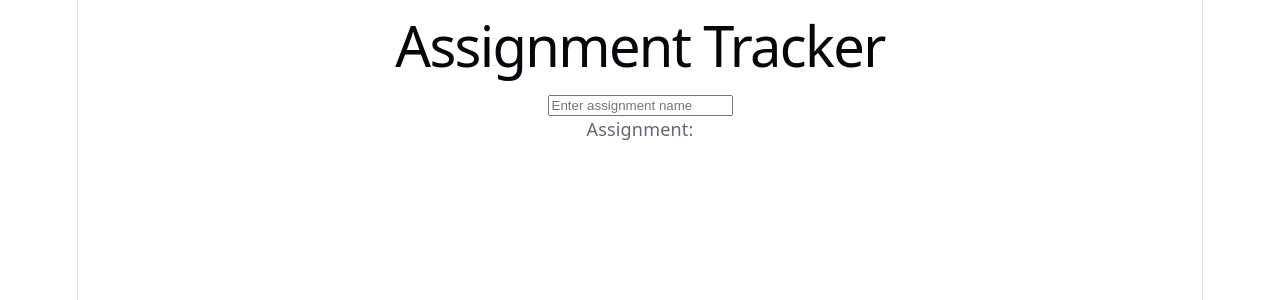
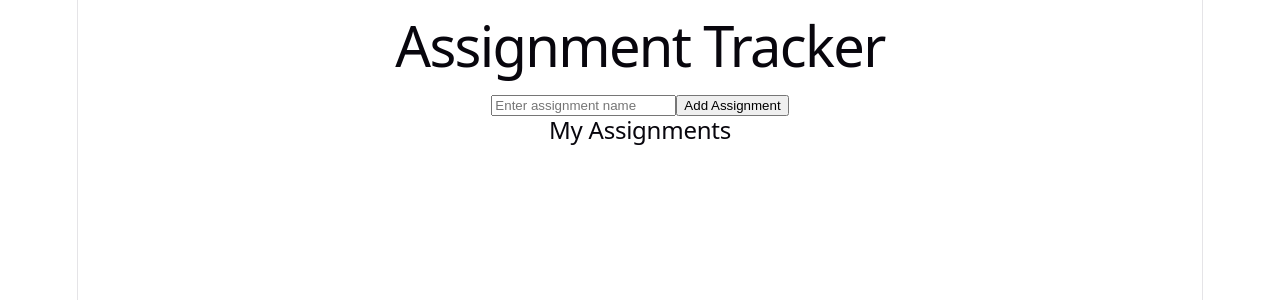
Before and after one commit to yash110905/react-assignment-tracker, a React (Vite) app in the folder react-assignment-tracker/: page / in a window 1280 px wide. Shown: the top 300 px of the page. Built offline with nearby package versions, Linux system fonts and the light colour scheme.

Commit message:
Added assignment list and add button

```diff
--- a/react-assignment-tracker/src/App.jsx
+++ b/react-assignment-tracker/src/App.jsx
@@ -2,6 +2,18 @@ import { useState } from "react";
 
 function App() {
   const [assignment, setAssignment] = useState("");
+  const [assignments, setAssignments] = useState([]);
+
+  const addAssignment = () => {
+    if (assignment.trim() === "") return;
+
+    setAssignments([
+      ...assignments,
+      assignment
+    ]);
+
+    setAssignment("");
+  };
 
   return (
     <div>
@@ -14,7 +26,21 @@ function App() {
         onChange={(e) => setAssignment(e.target.value)}
       />
 
-      <p>Assignment: {assignment}</p>
+      <button onClick={addAssignment}>
+        Add Assignment
+      </button>
+
+
+      <h2>My Assignments</h2>
+
+      <ul>
+        {assignments.map((item, index) => (
+          <li key={index}>
+            {item}
+          </li>
+        ))}
+      </ul>
+
     </div>
   );
 }
```
